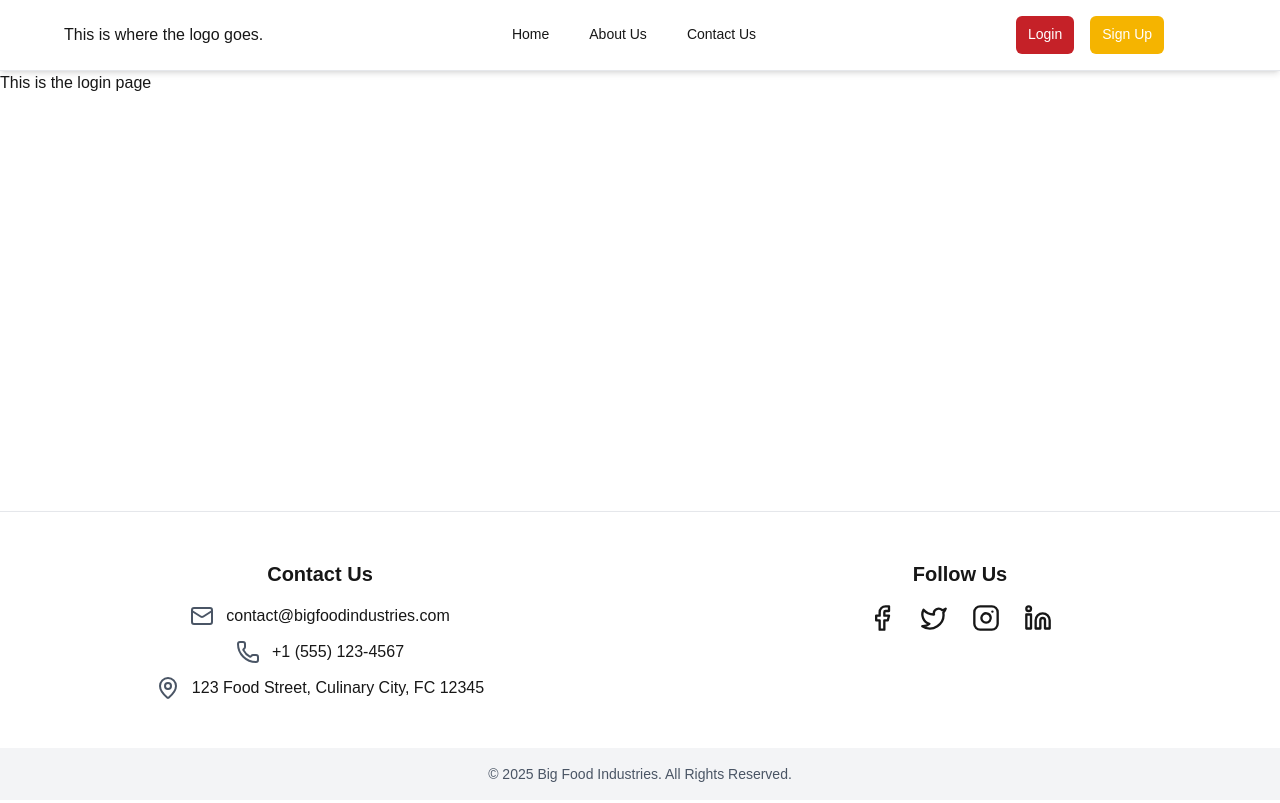
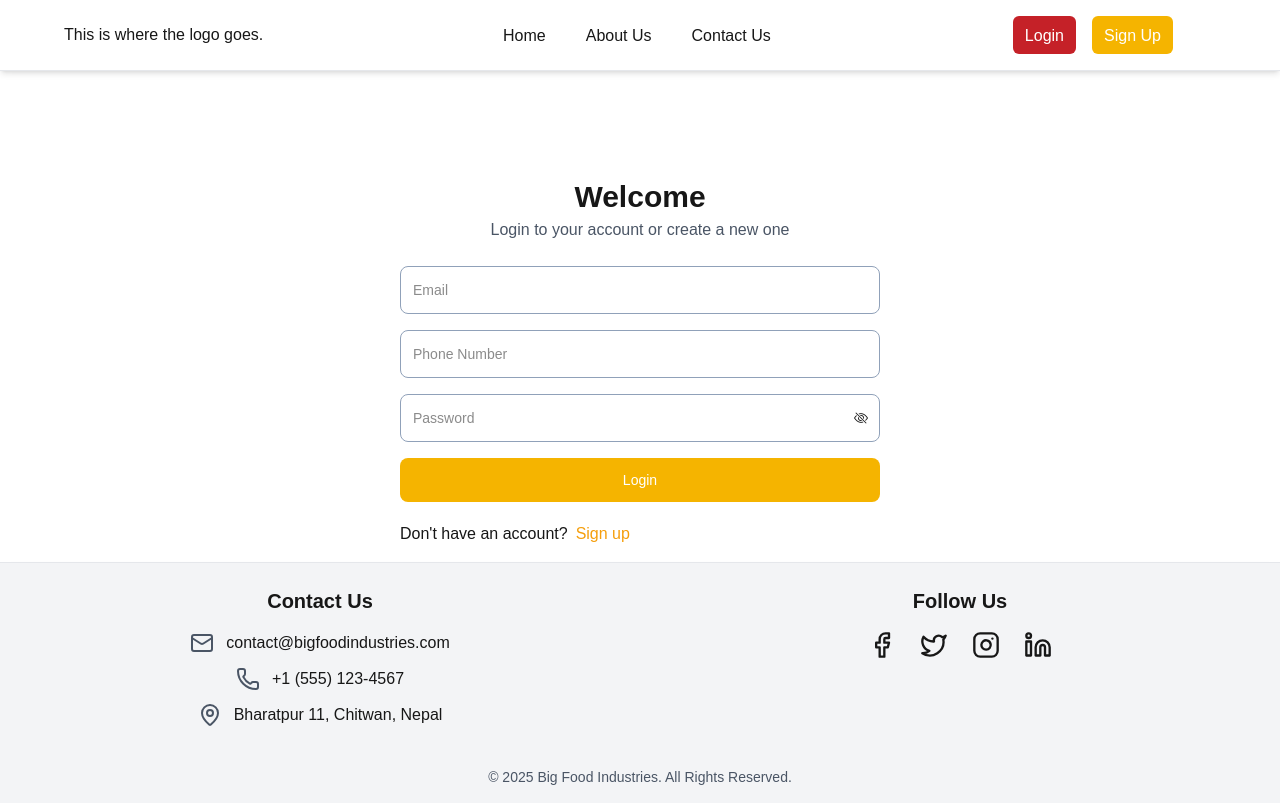
Before and after one commit to suveshgurung/Phupu_Store, a Next.js app in the folder frontend/: page /login in a window 1280 px wide. Built offline with nearby package versions, Linux system fonts and the light colour scheme.

Commit message:
login page done. plus minor changes to navbar and footer

```diff
--- a/frontend/src/app/login/page.tsx
+++ b/frontend/src/app/login/page.tsx
@@ -1,7 +1,99 @@
-export default function Login() {
+'use client'
+
+import React, { useState, FormEvent } from 'react';
+import Link from 'next/link';
+
+interface AuthFormData {
+  email: string;
+  password: string;
+  phoneNumber: string;
+}
+
+export default function Authentication(): React.ReactElement {
+  const [showPassword, setShowPassword] = useState<boolean>(false);
+  const [loading, setLoading] = useState<boolean>(false);
+  const [formData, setFormData] = useState<AuthFormData>({
+    email: '',
+    password: '',
+    phoneNumber: '',
+  });
+
+  const handleInputChange = (e: React.ChangeEvent<HTMLInputElement>) => {
+    const { id, value } = e.target;
+    setFormData(prev => ({
+      ...prev,
+      [id]: value
+    }));
+  };
+
+  const handleSubmit = (e: FormEvent<HTMLFormElement>) => {
+    e.preventDefault();
+    setLoading(true);
+
+    console.log(formData);
+  };
+
   return (
-    <>
-      This is the login page
-    </>
-  )
+    <div className="max-w-lg mx-auto mt-16 p-4">
+      <h1 className="md:text-3xl text-2xl text-center font-semibold my-7">
+        Welcome
+      </h1>
+      <p className="text-gray-600 text-center mt-[-25px]">
+        Login to your account or create a new one
+      </p>
+      <form onSubmit={handleSubmit} className="flex flex-col mt-6 gap-4 text-base md:text-sm">
+        <input
+          type="text"
+          placeholder="Email"
+          className="outline-none border border-slate-400 h-12 py-3 md:py-2 px-3 rounded-lg"
+          id="email"
+          value={formData.email}
+          onChange={handleInputChange}
+        />
+        <input
+          type="text"
+          placeholder="Phone Number"
+          className="outline-none border border-slate-400 h-12 py-3 md:py-2 px-3 rounded-lg"
+          id="phoneNumber"
+          value={formData.phoneNumber}
+          onChange={handleInputChange}
+        />
+        <div className="relative">
+          <input
+            type={showPassword ? "text" : "password"}
+            placeholder="Password"
+            className="w-full outline-none border border-slate-400 h-12 py-3 md:py-2 px-3 rounded-lg pr-10"
+            id="password"
+            value={formData.password}
+            onChange={handleInputChange}
+          />
+          <button
+            type="button"
+            className="absolute right-3 top-1/2 transform -translate-y-1/2"
+            onClick={() => setShowPassword(!showPassword)}
+          >
+            {showPassword ? (
+              <i className="bi bi-eye"></i>
+            ) : (
+              <i className="bi bi-eye-slash"></i>
+            )}
+          </button>
+        </div>
+        <button
+          disabled={loading}
+          className="bg-[#f5b400] text-white py-2 sm:py-3 px-3 rounded-lg hover:cursor-pointer hover:opacity-95 disabled:opacity-80 disabled:cursor-auto"
+          type="submit"
+        >
+          {loading ? "Loading..." : "Login"}
+        </button>
+      </form>
+
+      <div className="flex gap-2 mt-5">
+        <p>{`Don't have an account?`}</p>
+        <Link href="/signup">
+          <span className="text-[#f59e0b]">Sign up</span>
+        </Link>
+      </div>
+    </div>
+  );
 }
--- a/frontend/src/app/ui/footer.tsx
+++ b/frontend/src/app/ui/footer.tsx
@@ -3,9 +3,9 @@ import { Mail, Phone, MapPin, Facebook, Twitter, Instagram, Linkedin } from 'luc
 
 export default function Footer() {
   return (
-    <footer className="w-full flex flex-col bottom-0 items-center justify-around border-gray-200 border-t shadow-lg">
+    <footer className="w-full bg-gray-100 flex flex-col bottom-0 items-center justify-around border-gray-200 border-t shadow-lg">
       {/* Main footer content - Contact and Social sections */}
-      <div className="w-full px-4 md:px-8 py-8 md:py-12 flex flex-col md:flex-row">
+      <div className="w-full px-4 md:px-8 py-6 flex flex-col md:flex-row">
         {/* Contact Details Section */}
         <div className="w-full md:w-1/2 mb-8 md:mb-0 md:pr-8 flex flex-col items-center">
           <h3 className="text-lg md:text-xl font-bold mb-4">Contact Us</h3>
@@ -20,7 +20,7 @@ export default function Footer() {
             </div>
             <div className="flex items-center justify-center space-x-3">
               <MapPin className="text-gray-600 w-5 h-5 md:w-6 md:h-6" />
-              <span className="text-sm md:text-base">123 Food Street, Culinary City, FC 12345</span>
+              <span className="text-sm md:text-base">Bharatpur 11, Chitwan, Nepal</span>
             </div>
           </div>
         </div>
@@ -46,7 +46,7 @@ export default function Footer() {
       </div>
 
       {/* Copyright Section */}
-      <div className="w-full bg-gray-100 py-4 text-center">
+      <div className="w-full py-4 text-center">
         <p className="text-xs md:text-sm text-gray-600 px-4">
           © 2025 Big Food Industries. All Rights Reserved.
         </p>
--- a/frontend/src/app/ui/nav-links.tsx
+++ b/frontend/src/app/ui/nav-links.tsx
@@ -52,7 +52,7 @@ export default function Navlinks() {
               key={link.name}
               href={link.href}
               className={clsx(
-                "h-[38px] grow items-center justify-center gap-2 rounded-md p-3 text-sm font-medium hover:bg-gray-200 md:flex-none md:justify-start md:p-2 md:px-3"
+                "h-[38px] grow items-center justify-center gap-2 rounded-md p-3 text-md font-medium hover:bg-gray-200 md:flex-none md:justify-start md:p-2 md:px-3"
               )}
             >
               {link.name}
@@ -67,7 +67,7 @@ export default function Navlinks() {
               key={link.name}
               href={link.href}
               className={clsx(
-                "h-[38px] grow items-center justify-center gap-2 rounded-md p-3 text-sm font-medium md:flex-none md:justify-start md:p-2 md:px-3",
+                "h-[38px] grow items-center justify-center gap-2 rounded-md p-3 text-md font-medium md:flex-none md:justify-start md:p-2 md:px-3",
                 {
                   'bg-[#c52128] text-white hover:bg-red-700': link.name === "Login",
                   'bg-[#f5b400] text-white hover:bg-yellow-500': link.name === "Sign Up",
```
